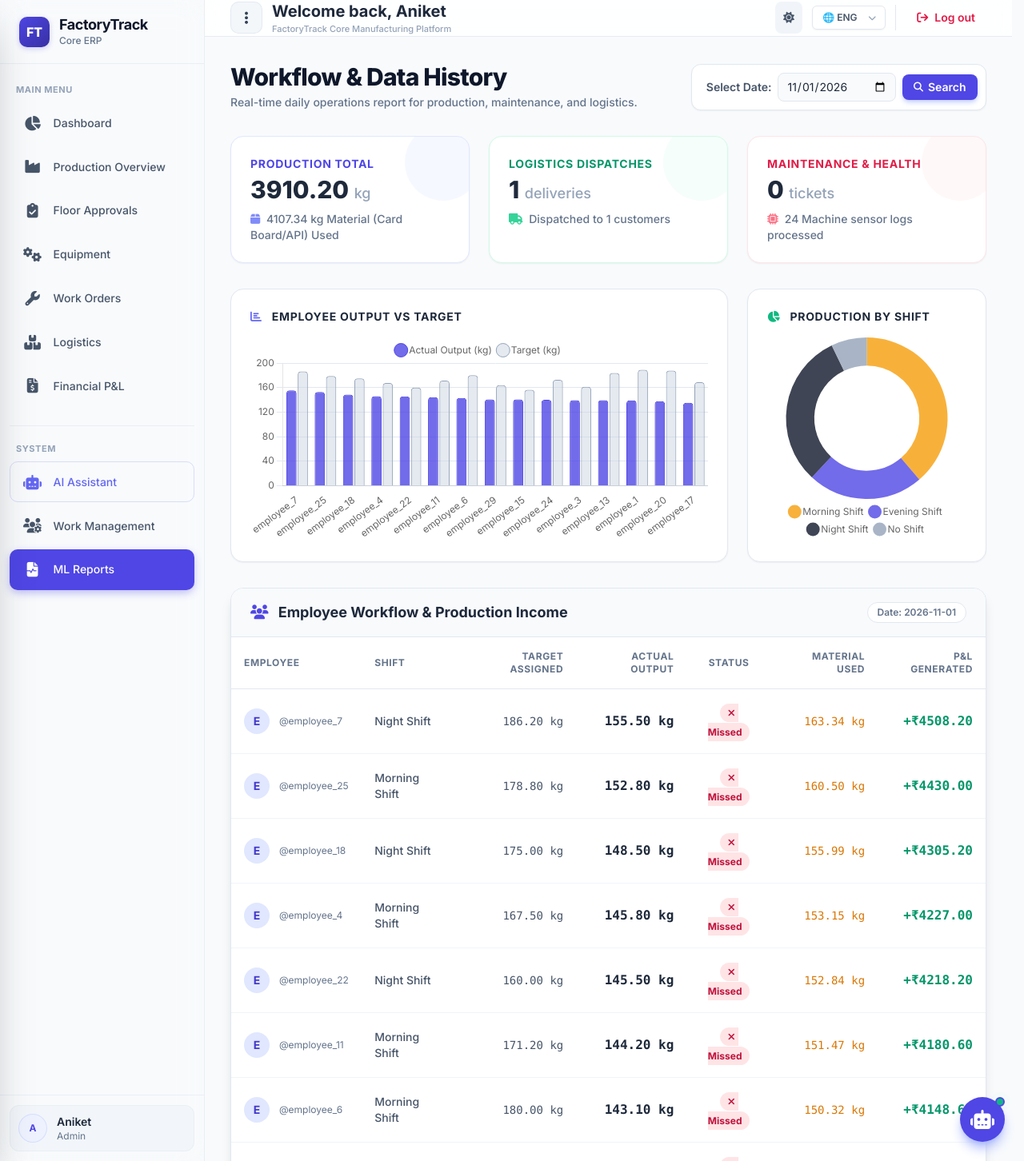
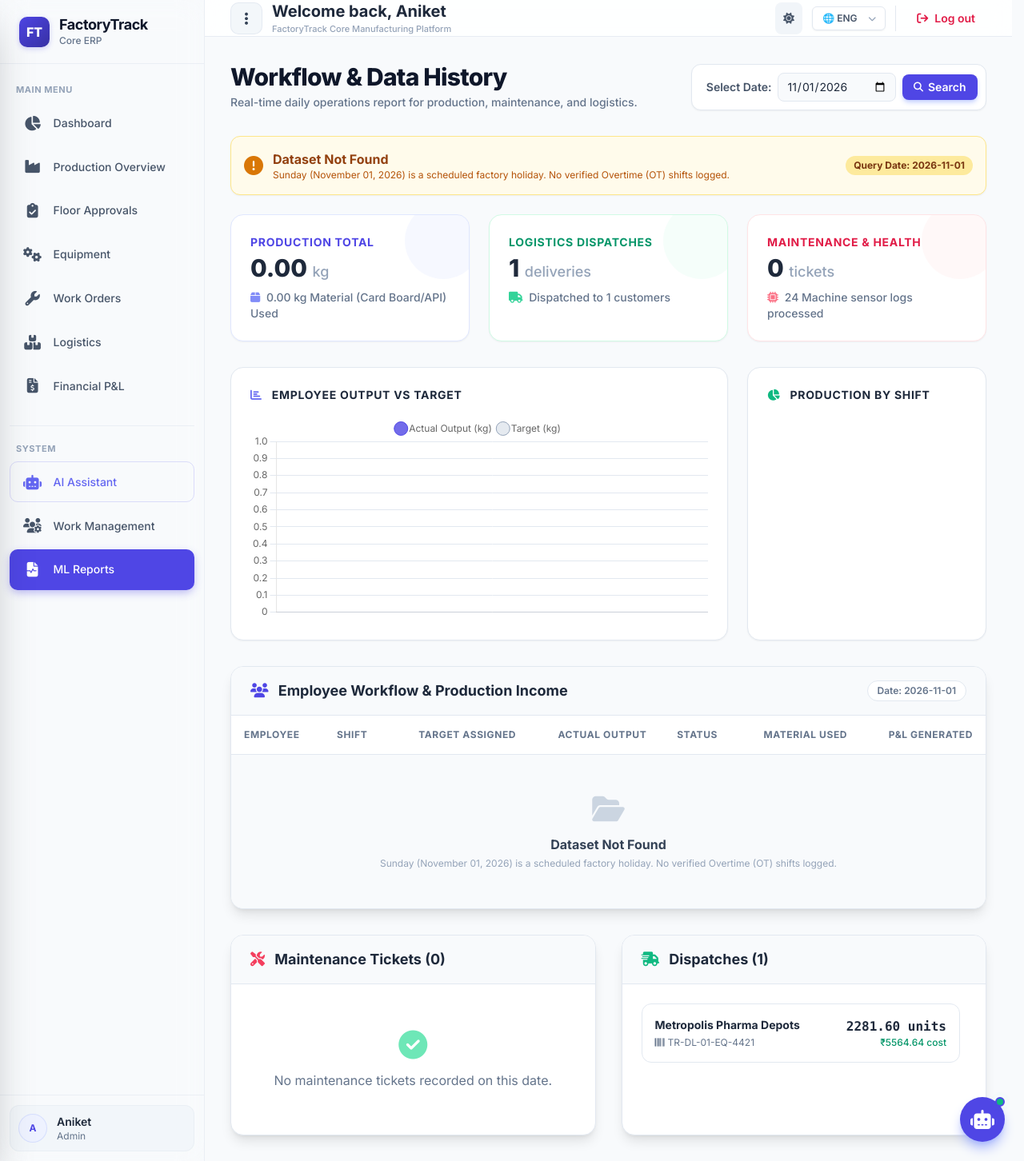
Before and after one commit to satvikbarhate45-star/FactoryERP, a Django app: page /reports/ in a window 1280 px wide. Shown: the whole page at 80% size. Run offline with Django 5.2, Linux system fonts and the light colour scheme; a user stored in the database is signed in; data comes from the database, SQL or seed files in the repository; a map, chart or similar area stays blank; some libraries are stand-ins or nearby versions.

Commit message:
fix: enforce Sunday holiday filter with OT exclusion and robust future date exception handling

```diff
--- a/apps/accounts/schema_guard.py
+++ b/apps/accounts/schema_guard.py
@@ -80,6 +80,7 @@ def ensure_runtime_schema_integrity(force=False, max_age_seconds=60):
 
                     # Production
                     ("production_productionlog", "is_auto_predicted", "boolean DEFAULT false", "boolean DEFAULT 0"),
+                    ("production_productionlog", "is_overtime", "boolean DEFAULT false", "boolean DEFAULT 0"),
                     ("production_salarypayroll", "is_auto_predicted", "boolean DEFAULT false", "boolean DEFAULT 0"),
                     ("production_salarypayroll", "is_incremented", "boolean DEFAULT false", "boolean DEFAULT 0"),
                     ("production_systemoverview", "is_auto_filled", "boolean DEFAULT false", "boolean DEFAULT 0"),
--- a/apps/accounts/views.py
+++ b/apps/accounts/views.py
@@ -419,14 +419,24 @@ def user_management_view(request):
                     messages.error(request, f"Error deleting employee: {exc}")
             return redirect(redirect_url)
 
+    from apps.production.models import ProductionLog, SalaryPayroll
+    today = timezone.localdate()
+    is_sunday = (today.weekday() == 6)
+
+    # Detect verified Overtime (OT) employees on Sundays
+    ot_user_ids = set()
+    if is_sunday:
+        ot_user_ids = set(ProductionLog.objects.filter(date=today, output_kg__gt=0, is_overtime=True).values_list('employee_id', flat=True))
+
     all_users = list(User.objects.select_related('shift', 'machine', 'supervisor', 'kyc_reviewed_by').order_by('-date_joined'))
+    for u in all_users:
+        u.is_on_overtime = (u.id in ot_user_ids)
+
     total_count = len(all_users)
     pending_count = sum(1 for u in all_users if u.kyc_status == User.KYCStatus.PENDING)
     approved_count = sum(1 for u in all_users if u.kyc_status == User.KYCStatus.APPROVED)
     rejected_count = sum(1 for u in all_users if u.kyc_status == User.KYCStatus.REJECTED)
 
-    from apps.production.models import SalaryPayroll
-    today = timezone.localdate()
     # Strict backend query filter: No payroll records after Nov 1, 2026
     recent_payrolls = list(
         SalaryPayroll.objects.filter(payout_date__lte=today)
@@ -444,6 +454,7 @@ def user_management_view(request):
         'recent_payrolls': recent_payrolls,
         'total_payroll_disbursed': total_payroll_disbursed,
         'today': today,
+        'is_sunday': is_sunday,
         'roles': User.Role.choices,
         'shifts': list(Shift.objects.all()),
         'machines': list(Machine.objects.all()),
@@ -521,10 +532,12 @@ def employee_profile_view(request, user_id):
         return redirect('employee_profile', user_id=emp.id)
 
     # 1. Operational Shift Logs & Production Metrics (strictly valid non-zero outputs)
-    prod_logs = list(ProductionLog.objects.filter(employee=emp, output_kg__gt=0).select_related('machine').order_by('-date')[:30])
-    total_output_kg = float(ProductionLog.objects.filter(employee=emp, output_kg__gt=0).aggregate(s=Sum('output_kg'))['s'] or 0.0)
-    total_material_kg = float(ProductionLog.objects.filter(employee=emp, output_kg__gt=0).aggregate(s=Sum('material_used'))['s'] or 0.0)
-    total_shifts_count = ProductionLog.objects.filter(employee=emp, output_kg__gt=0).count()
+    # SUNDAY HOLIDAY FILTER: Exclude regular Sunday shifts. Include Sundays ONLY if explicit Overtime (OT) is logged!
+    raw_logs = list(ProductionLog.objects.filter(employee=emp, output_kg__gt=0).select_related('machine').order_by('-date')[:60])
+    prod_logs = [log for log in raw_logs if log.date.weekday() != 6 or getattr(log, 'is_overtime', False)][:30]
+    total_output_kg = float(sum(float(l.output_kg or 0.0) for l in prod_logs))
+    total_material_kg = float(sum(float(l.material_used or 0.0) for l in prod_logs))
+    total_shifts_count = len(prod_logs)
 
     # 2. Profit & Loss Contribution
     gross_revenue_contrib = round(total_output_kg * 45.0, 2)
@@ -864,141 +877,250 @@ def reports_view(request):
     from apps.maintenance.models import MachineHistoricalMetrics, MaintenanceTicket
     from apps.logistics.models import Dispatch
 
-    target_date_str = request.GET.get('date')
-    if target_date_str:
-        try:
-            target_date = datetime.strptime(target_date_str, '%Y-%m-%d').date()
-        except ValueError:
-            target_date = timezone.localdate()
-    else:
-        target_date = timezone.localdate()
+    today = timezone.localdate()
+    target_date_str = (request.GET.get('date') or '').strip()
 
-    cache_key = f'reports_view_{target_date}'
-    cached_context = cache.get(cache_key)
-    if cached_context is not None:
-        return render(request, 'report.html', cached_context)
+    # Helper function for flexible multi-format date parsing
+    def _parse_search_date(d_str):
+        if not d_str:
+            return None
+        for fmt in ('%Y-%m-%d', '%d/%m/%Y', '%d-%m-%Y', '%m/%d/%Y', '%Y/%m/%d'):
+            try:
+                return datetime.strptime(d_str, fmt).date()
+            except (ValueError, TypeError):
+                continue
+        return None
 
-    # --- Production & Employee Data (bulk fetched with select_related) ---
-    logs = list(ProductionLog.objects.filter(date=target_date, output_kg__gt=0).select_related('employee', 'employee__shift'))
-    if not logs:
-        from apps.production.local_ml_pipeline import LocalPharmaMLForecastingPipeline
-        LocalPharmaMLForecastingPipeline().forecast_for_date(target_date)
-        logs = list(ProductionLog.objects.filter(date=target_date, output_kg__gt=0).select_related('employee', 'employee__shift'))
+    try:
+        if target_date_str:
+            parsed_date = _parse_search_date(target_date_str)
+            if parsed_date is None:
+                # Unparseable / Malformed Date format: return clean empty dataset with graceful message
+                context = {
+                    'target_date': today,
+                    'target_date_str': target_date_str,
+                    'employee_data': [],
+                    'total_production': 0.0,
+                    'total_material': 0.0,
+                    'metrics_count': 0,
+                    'tickets': [],
+                    'dispatches': [],
+                    'chart_emp_names_json': '[]',
+                    'chart_emp_outputs_json': '[]',
+                    'chart_emp_targets_json': '[]',
+                    'chart_emp_profits_json': '[]',
+                    'shift_labels_json': '[]',
+                    'shift_data_json': '[]',
+                    'empty_message': "Dataset Not Found",
+                    'empty_subtext': f"Unrecognized date query '{target_date_str}'. Please select a valid calendar date.",
+                }
+                return render(request, 'report.html', context)
 
-    PRICE_PER_KG = 50.0  # Selling price per kg
-    COST_PER_KG = 20.0   # Raw material (cardboard, etc) cost per kg
+            # FUTURE DATE CHECK: Dates that do not exist yet (> today) must return graceful empty state
+            if parsed_date > today:
+                context = {
+                    'target_date': parsed_date,
+                    'target_date_str': parsed_date.strftime('%Y-%m-%d'),
+                    'employee_data': [],
+                    'total_production': 0.0,
+                    'total_material': 0.0,
+                    'metrics_count': 0,
+                    'tickets': [],
+                    'dispatches': [],
+                    'chart_emp_names_json': '[]',
+                    'chart_emp_outputs_json': '[]',
+                    'chart_emp_targets_json': '[]',
+                    'chart_emp_profits_json': '[]',
+                    'shift_labels_json': '[]',
+                    'shift_data_json': '[]',
+                    'empty_message': "Dataset Not Found",
+                    'empty_subtext': f"The requested date ({parsed_date.strftime('%B %d, %Y')}) has not occurred yet. Future datasets do not exist.",
+                }
+                return render(request, 'report.html', context)
 
-    emp_map = {}
-    total_production = 0.0
-    total_material = 0.0
+            target_date = parsed_date
+        else:
+            target_date = today
 
-    for log in logs:
-        emp = log.employee
-        if not emp:
-            continue
-        if emp.id not in emp_map:
-            emp_map[emp.id] = {
+        # SUNDAY HOLIDAY FILTER:
+        # Sundays are treated strictly as holidays by default.
+        # Regular working records are NOT displayed on Sunday.
+        # Records are displayed on Sunday ONLY if an employee has a verified, explicit Overtime (OT) entry logged.
+        is_sunday = (target_date.weekday() == 6)
+
+        cache_key = f'reports_view_{target_date}'
+        cached_context = cache.get(cache_key)
+        if cached_context is not None:
+            return render(request, 'report.html', cached_context)
+
+        if is_sunday:
+            # Query ONLY explicit verified Overtime logs for Sunday
+            logs = list(ProductionLog.objects.filter(date=target_date, output_kg__gt=0, is_overtime=True).select_related('employee', 'employee__shift'))
+        else:
+            # Standard operational day: query active shift outputs
+            logs = list(ProductionLog.objects.filter(date=target_date, output_kg__gt=0).select_related('employee', 'employee__shift'))
+            if not logs and target_date <= today:
+                from apps.production.local_ml_pipeline import LocalPharmaMLForecastingPipeline
+                LocalPharmaMLForecastingPipeline().forecast_for_date(target_date)
+                logs = list(ProductionLog.objects.filter(date=target_date, output_kg__gt=0).select_related('employee', 'employee__shift'))
+
+        PRICE_PER_KG = 50.0  # Selling price per kg
+        COST_PER_KG = 20.0   # Raw material (cardboard, etc) cost per kg
+
+        emp_map = {}
+        total_production = 0.0
+        total_material = 0.0
+
+        for log in logs:
+            emp = log.employee
+            if not emp:
+                continue
+            if emp.id not in emp_map:
+                emp_map[emp.id] = {
+                    'employee': emp,
+                    'out_kg': 0.0,
+                    'mat_used': 0.0,
+                    'is_overtime': getattr(log, 'is_overtime', False)
+                }
+            emp_map[emp.id]['out_kg'] += float(log.output_kg or 0.0)
+            emp_map[emp.id]['mat_used'] += float(log.material_used or 0.0)
+            if getattr(log, 'is_overtime', False):
+                emp_map[emp.id]['is_overtime'] = True
+            total_production += float(log.output_kg or 0.0)
+            total_material += float(log.material_used or 0.0)
+
+        emp_ids = list(emp_map.keys())
+        existing_targets = {
+            t.employee_id: t
+            for t in ProductionTarget.objects.filter(date=target_date, employee_id__in=emp_ids)
+        }
+
+        new_targets = []
+        for i, emp_id in enumerate(emp_ids):
+            if emp_id not in existing_targets:
+                default_target = 300.0 + (i * 50.0)
+                new_target = ProductionTarget(
+                    date=target_date,
+                    employee_id=emp_id,
+                    target_kg=default_target
+                )
+                new_targets.append(new_target)
+                existing_targets[emp_id] = new_target
+
+        if new_targets:
+            ProductionTarget.objects.bulk_create(new_targets, ignore_conflicts=True)
+
+        employee_data = []
+        for emp_id, data in emp_map.items():
+            emp = data['employee']
+            out_kg = data['out_kg']
+            mat_used = data['mat_used']
+            is_ot = data.get('is_overtime', False) or is_sunday
+
+            revenue = out_kg * PRICE_PER_KG
+            expense = mat_used * COST_PER_KG
+            profit = revenue - expense
+
+            target_obj = existing_targets.get(emp_id)
+            target_kg = float(target_obj.target_kg) if target_obj else 300.0
+            target_achieved = (target_kg > 0 and out_kg >= target_kg)
+
+            shift_base = emp.shift.name if emp.shift else 'No Shift'
+            shift_name = f"{shift_base} (OT)" if is_ot else shift_base
+
+            employee_data.append({
                 'employee': emp,
-                'out_kg': 0.0,
-                'mat_used': 0.0,
-            }
-        emp_map[emp.id]['out_kg'] += float(log.output_kg or 0.0)
-        emp_map[emp.id]['mat_used'] += float(log.material_used or 0.0)
-        total_production += float(log.output_kg or 0.0)
-        total_material += float(log.material_used or 0.0)
+                'shift': shift_name,
+                'output': out_kg,
+                'material': mat_used,
+                'profit': profit,
+                'target': target_kg,
+                'target_achieved': target_achieved,
+                'is_overtime': is_ot,
+            })
 
-    emp_ids = list(emp_map.keys())
-    existing_targets = {
-        t.employee_id: t
-        for t in ProductionTarget.objects.filter(date=target_date, employee_id__in=emp_ids)
-    }
+        # Maintenance & Logistics
+        metrics_count = MachineHistoricalMetrics.objects.filter(date=target_date).count()
+        tickets = list(MaintenanceTicket.objects.select_related('machine').filter(opened_at__date=target_date))
+        dispatches = list(Dispatch.objects.filter(created_at__date=target_date))
 
-    new_targets = []
-    for i, emp_id in enumerate(emp_ids):
-        if emp_id not in existing_targets:
-            default_target = 300.0 + (i * 50.0)
-            new_target = ProductionTarget(
-                date=target_date,
-                employee_id=emp_id,
-                target_kg=default_target
-            )
-            new_targets.append(new_target)
-            existing_targets[emp_id] = new_target
+        # Chart Data Preparation
+        chart_emp_names = []
+        chart_emp_outputs = []
+        chart_emp_targets = []
+        chart_emp_profits = []
+        shift_output = {'Morning Shift': 0, 'Evening Shift': 0, 'Night Shift': 0, 'No Shift': 0}
 
-    if new_targets:
-        ProductionTarget.objects.bulk_create(new_targets, ignore_conflicts=True)
+        employee_data.sort(key=lambda x: x['output'], reverse=True)
 
-    employee_data = []
-    for emp_id, data in emp_map.items():
-        emp = data['employee']
-        out_kg = data['out_kg']
-        mat_used = data['mat_used']
+        for item in employee_data:
+            chart_emp_names.append(item['employee'].first_name or item['employee'].username)
+            chart_emp_outputs.append(item['output'])
+            chart_emp_targets.append(item['target'])
+            chart_emp_profits.append(item['profit'])
 
-        revenue = out_kg * PRICE_PER_KG
-        expense = mat_used * COST_PER_KG
-        profit = revenue - expense
+            shift_name_clean = item['shift'].replace(' (OT)', '').strip()
+            if shift_name_clean in shift_output:
+                shift_output[shift_name_clean] += item['output']
+            else:
+                shift_output['No Shift'] += item['output']
 
-        target_obj = existing_targets.get(emp_id)
-        target_kg = float(target_obj.target_kg) if target_obj else 300.0
-        target_achieved = (target_kg > 0 and out_kg >= target_kg)
+        shift_labels = [k for k, v in shift_output.items() if v > 0]
+        shift_data = [v for k, v in shift_output.items() if v > 0]
 
-        shift_name = emp.shift.name if emp.shift else 'No Shift'
+        empty_message = None
+        empty_subtext = None
+        if not employee_data:
+            if is_sunday:
+                empty_message = "Dataset Not Found"
+                empty_subtext = f"Sunday ({target_date.strftime('%B %d, %Y')}) is a scheduled factory holiday. No verified Overtime (OT) shifts logged."
+            else:
+                empty_message = "Dataset Not Found"
+                empty_subtext = f"No production or operational logs found for {target_date.strftime('%B %d, %Y')}."
 
-        employee_data.append({
-            'employee': emp,
-            'shift': shift_name,
-            'output': out_kg,
-            'material': mat_used,
-            'profit': profit,
-            'target': target_kg,
-            'target_achieved': target_achieved,
-        })
+        context = {
+            'target_date': target_date,
+            'target_date_str': target_date.strftime('%Y-%m-%d'),
+            'employee_data': employee_data,
+            'total_production': total_production,
+            'total_material': total_material,
+            'metrics_count': metrics_count,
+            'tickets': tickets,
+            'dispatches': dispatches,
+            'chart_emp_names_json': json.dumps(chart_emp_names),
+            'chart_emp_outputs_json': json.dumps(chart_emp_outputs),
+            'chart_emp_targets_json': json.dumps(chart_emp_targets),
+            'chart_emp_profits_json': json.dumps(chart_emp_profits),
+            'shift_labels_json': json.dumps(shift_labels),
+            'shift_data_json': json.dumps(shift_data),
+            'empty_message': empty_message,
+            'empty_subtext': empty_subtext,
+            'is_sunday': is_sunday,
+        }
 
-    # --- Maintenance & Logistics Data ---
-    metrics_count = MachineHistoricalMetrics.objects.filter(date=target_date).count()
-    tickets = list(MaintenanceTicket.objects.select_related('machine').filter(opened_at__date=target_date))
-    dispatches = list(Dispatch.objects.filter(created_at__date=target_date))
+        cache.set(cache_key, context, timeout=60)
+        return render(request, 'report.html', context)
 
-    # --- Chart Data Preparation ---
-    chart_emp_names = []
-    chart_emp_outputs = []
-    chart_emp_targets = []
-    chart_emp_profits = []
-    shift_output = {'Morning Shift': 0, 'Evening Shift': 0, 'Night Shift': 0, 'No Shift': 0}
-
-    employee_data.sort(key=lambda x: x['output'], reverse=True)
-
-    for item in employee_data:
-        chart_emp_names.append(item['employee'].first_name or item['employee'].username)
-        chart_emp_outputs.append(item['output'])
-        chart_emp_targets.append(item['target'])
-        chart_emp_profits.append(item['profit'])
-
-        shift_name = item['shift']
-        if shift_name in shift_output:
-            shift_output[shift_name] += item['output']
-        else:
-            shift_output['No Shift'] += item['output']
-
-    shift_labels = [k for k, v in shift_output.items() if v > 0]
-    shift_data = [v for k, v in shift_output.items() if v > 0]
-
-    context = {
-        'target_date': target_date,
-        'target_date_str': target_date.strftime('%Y-%m-%d'),
-        'employee_data': employee_data,
-        'total_production': total_production,
-        'total_material': total_material,
-        'metrics_count': metrics_count,
-        'tickets': tickets,
-        'dispatches': dispatches,
-        'chart_emp_names_json': json.dumps(chart_emp_names),
-        'chart_emp_outputs_json': json.dumps(chart_emp_outputs),
-        'chart_emp_targets_json': json.dumps(chart_emp_targets),
-        'chart_emp_profits_json': json.dumps(chart_emp_profits),
-        'shift_labels_json': json.dumps(shift_labels),
-        'shift_data_json': json.dumps(shift_data),
-    }
-
-    cache.set(cache_key, context, timeout=60)
-    return render(request, 'report.html', context)
+    except Exception as e:
+        logger.error("[REPORTS VIEW EXCEPTION] Error processing date query '%s': %s", target_date_str, e, exc_info=True)
+        # Robust exception fallback: return a clean empty dataset with graceful message instead of 500 error!
+        fallback_context = {
+            'target_date': today,
+            'target_date_str': target_date_str or today.strftime('%Y-%m-%d'),
+            'employee_data': [],
+            'total_production': 0.0,
+            'total_material': 0.0,
+            'metrics_count': 0,
+            'tickets': [],
+            'dispatches': [],
+            'chart_emp_names_json': '[]',
+            'chart_emp_outputs_json': '[]',
+            'chart_emp_targets_json': '[]',
+            'chart_emp_profits_json': '[]',
+            'shift_labels_json': '[]',
+            'shift_data_json': '[]',
+            'empty_message': "Dataset Not Found",
+            'empty_subtext': "Unable to retrieve operational metrics for the requested query date.",
+            'is_sunday': False,
+        }
+        return render(request, 'report.html', fallback_context)
--- a/apps/production/models.py
+++ b/apps/production/models.py
@@ -10,6 +10,7 @@ class ProductionLog(models.Model):
     output_kg = models.DecimalField(max_digits=10, decimal_places=2)
     material_used = models.DecimalField(max_digits=10, decimal_places=2)
     is_auto_predicted = models.BooleanField(default=False)
+    is_overtime = models.BooleanField(default=False)
     created_at = models.DateTimeField(auto_now_add=True)
     updated_at = models.DateTimeField(auto_now=True)
 
--- a/templates/report.html
+++ b/templates/report.html
@@ -18,6 +18,19 @@
         </button>
     </form>
 </div>
+
+{% if empty_message %}
+<div class="mb-6 p-4 rounded-xl bg-amber-50 dark:bg-amber-950/40 border border-amber-200 dark:border-amber-800 text-amber-800 dark:text-amber-200 flex flex-col sm:flex-row items-start sm:items-center justify-between gap-3 shadow-sm">
+    <div class="flex items-center gap-3">
+        <i class="fa-solid fa-circle-exclamation text-amber-600 dark:text-amber-400 text-2xl"></i>
+        <div>
+            <div class="font-bold text-sm sm:text-base">{{ empty_message }}</div>
+            <div class="text-xs text-amber-700 dark:text-amber-300">{{ empty_subtext }}</div>
+        </div>
+    </div>
+    <span class="text-xs px-2.5 py-1 bg-amber-200/80 dark:bg-amber-900/80 text-amber-900 dark:text-amber-100 rounded-full font-bold self-end sm:self-auto">Query Date: {{ target_date_str }}</span>
+</div>
+{% endif %}
 
 <!-- Daily Summary Cards -->
 <div class="grid grid-cols-1 md:grid-cols-3 gap-6 mb-8">
@@ -119,9 +132,10 @@
                     </tr>
                     {% empty %}
                     <tr>
-                        <td colspan="7" class="p-12 text-center text-slate-500 bg-slate-50">
-                            <i class="fa-solid fa-folder-open text-4xl mb-3 text-slate-300 block"></i>
-                            <p class="font-medium">No production or employee data found for {{ target_date_str }}.</p>
+                        <td colspan="7" class="p-12 text-center text-slate-500 bg-slate-50 dark:bg-slate-800/40">
+                            <i class="fa-solid fa-folder-open text-4xl mb-3 text-slate-300 dark:text-slate-600 block"></i>
+                            <p class="font-bold text-base text-slate-700 dark:text-slate-200">{% if empty_message %}{{ empty_message }}{% else %}Dataset Not Found{% endif %}</p>
+                            <p class="text-xs text-slate-400 mt-1">{% if empty_subtext %}{{ empty_subtext }}{% else %}No production or employee data found for {{ target_date_str }}.{% endif %}</p>
                         </td>
                     </tr>
                     {% endfor %}
```
Also changed, not shown: apps/accounts/financial_service.py (+8 -5 lines), apps/production/local_ml_pipeline.py (+45 -39 lines), apps/production/management/commands/backfill_continuous_data.py (+28 -2 lines), apps/production/views.py (+46 -20 lines), templates/employee_profile.html (+6 -1 lines), templates/workmanagement.html (+7 -0 lines), apps/production/migrations/0011_productionlog_is_overtime.py (added).
